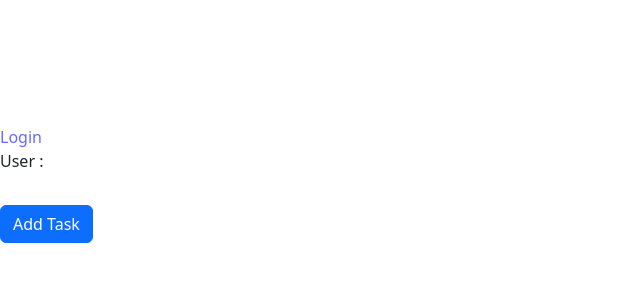
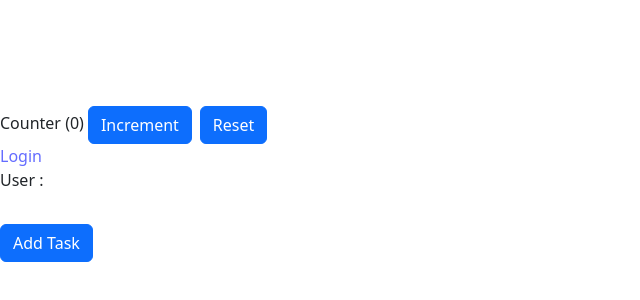
Before and after one commit to mukeshkr123/REACT_DEV_NOTES, a React (Vite) app: page / in a window 1280 px wide. Shown: the part 208-508 px from the top of the page, without its empty margins (0-640 px from the left). Built offline with nearby package versions, Linux system fonts and the light colour scheme.

Commit message:
Managing Application State with Zustand

```diff
--- a/package.json
+++ b/package.json
@@ -15,7 +15,8 @@
     "axios": "^1.6.0",
     "bootstrap": "^5.3.2",
     "react": "^18.2.0",
-    "react-dom": "^18.2.0"
+    "react-dom": "^18.2.0",
+    "zustand": "^4.4.6"
   },
   "devDependencies": {
     "@types/react": "^18.2.15",
--- a/src/App.tsx
+++ b/src/App.tsx
@@ -1,5 +1,6 @@
 import AuthProvider from "./state-management/auth/AuthProvider";
 import LoginStatus from "./state-management/auth/LoginStatus";
+import Counter from "./state-management/counter/Counter";
 import { TaskList, TasksProvider } from "./state-management/tasks";
 
 const App = () => {
@@ -7,6 +8,7 @@ const App = () => {
     <>
       <AuthProvider>
         <TasksProvider>
+          <Counter />
           <LoginStatus />
           <TaskList />
         </TasksProvider>
--- a/src/state-management/counter/Counter.tsx
+++ b/src/state-management/counter/Counter.tsx
@@ -1,30 +1,14 @@
-import { useReducer } from "react";
-import counterReducer from "./counterReducer";
+import useCounterStore from "./store";
 
 const Counter = () => {
-  const [value, dispatch] = useReducer(counterReducer, 0);
-
+  const { counter, increment, reset } = useCounterStore();
   return (
     <div>
-      Counter ({value})
-      <button
-        onClick={() =>
-          dispatch({
-            type: "INCREMENT",
-          })
-        }
-        className="btn btn-primary mx-1"
-      >
+      Counter ({counter})
+      <button onClick={() => increment()} className="btn btn-primary mx-1">
         Increment
       </button>
-      <button
-        onClick={() =>
-          dispatch({
-            type: "RESET",
-          })
-        }
-        className="btn btn-primary mx-1"
-      >
+      <button onClick={() => reset()} className="btn btn-primary mx-1">
         Reset
       </button>
     </div>
--- /dev/null
+++ b/src/state-management/counter/store.ts
@@ -0,0 +1,15 @@
+import { create } from "zustand";
+
+interface CounterStore {
+  counter: number;
+  increment: () => void;
+  reset: () => void;
+}
+
+const useCounterStore = create<CounterStore>((set) => ({
+  counter: 0,
+  increment: () => set((state) => ({ counter: state.counter + 1 })),
+  reset: () => set(() => ({ counter: 0 })),
+}));
+
+export default useCounterStore;
```
Also changed, not shown: src/state-management/counter/counterReducer.ts (deleted, +0 -11 lines), 2 other files (tests, documents, lock files or other folders).
